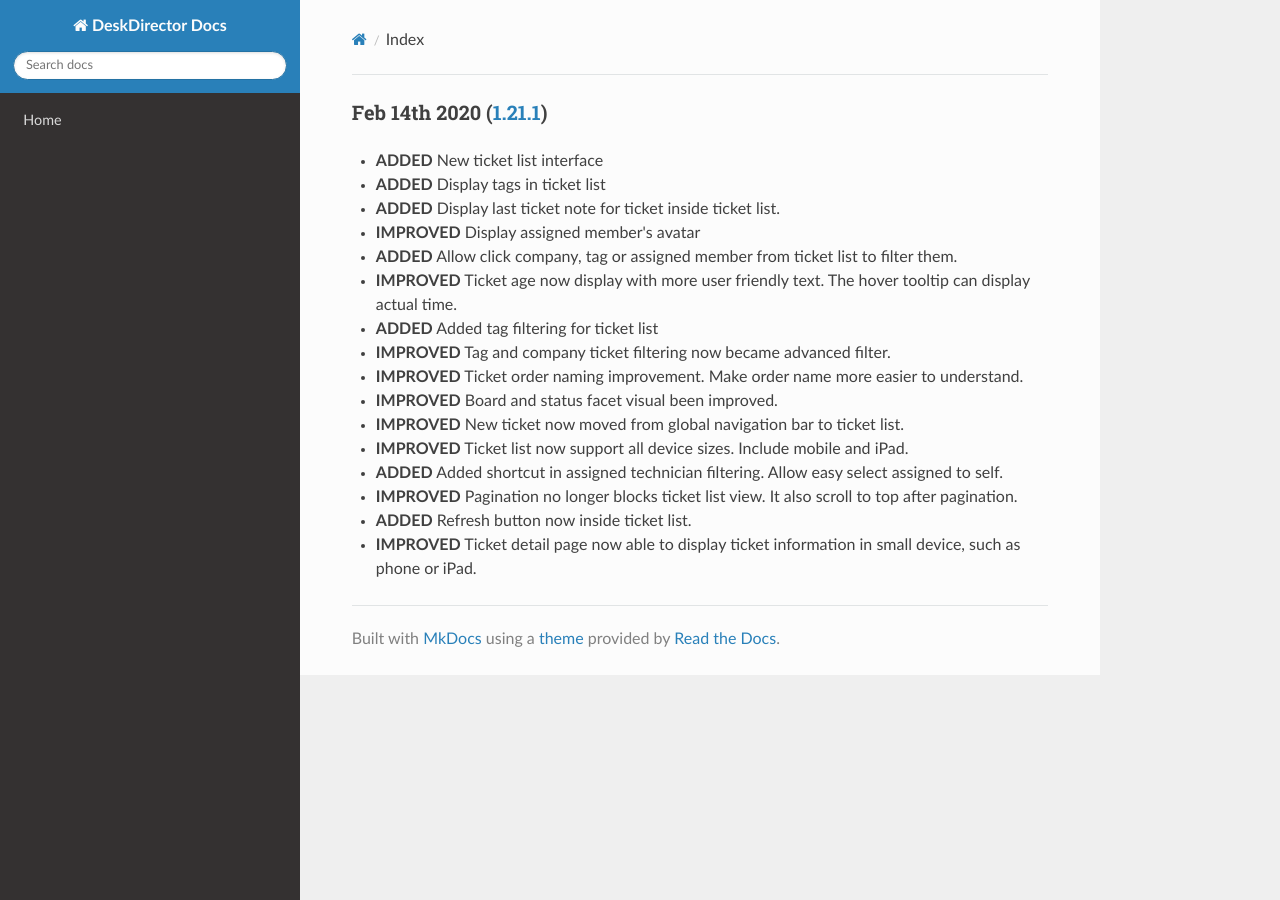
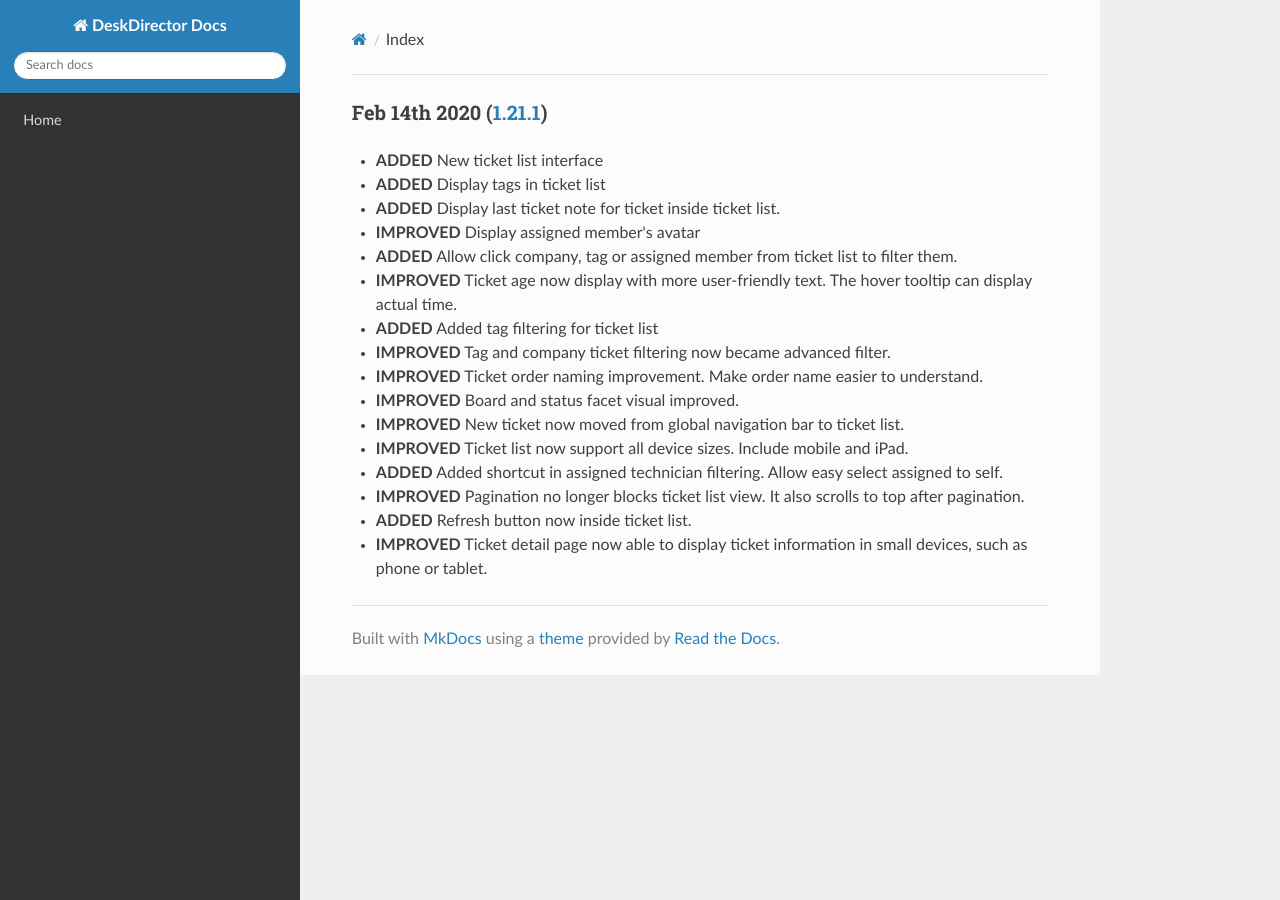
Before and after one commit to DeskDirector/docs, an MkDocs documentation site: the page built from docs/_release/tech/README.md, in a window 1280 px wide. Built offline with MkDocs 1.6.1, drawn with Linux system fonts in a browser that asks for light colours; nearby versions of some CDN libraries; old or Windows-style settings are respelled for this version of MkDocs.

Commit message:
Update README.md

```diff
--- a/docs/_release/tech/README.md
+++ b/docs/_release/tech/README.md
@@ -5,14 +5,14 @@
 * **ADDED** Display last ticket note for ticket inside ticket list.
 * **IMPROVED** Display assigned member's avatar
 * **ADDED** Allow click company, tag or assigned member from ticket list to filter them.
-* **IMPROVED** Ticket age now display with more user friendly text. The hover tooltip can display actual time.
+* **IMPROVED** Ticket age now display with more user-friendly text. The hover tooltip can display actual time.
 * **ADDED** Added tag filtering for ticket list
 * **IMPROVED** Tag and company ticket filtering now became advanced filter.
-* **IMPROVED** Ticket order naming improvement. Make order name more easier to understand.
-* **IMPROVED** Board and status facet visual been improved.
+* **IMPROVED** Ticket order naming improvement. Make order name easier to understand.
+* **IMPROVED** Board and status facet visual improved.
 * **IMPROVED** New ticket now moved from global navigation bar to ticket list.
 * **IMPROVED** Ticket list now support all device sizes. Include mobile and iPad.
 * **ADDED** Added shortcut in assigned technician filtering. Allow easy select assigned to self.
-* **IMPROVED** Pagination no longer blocks ticket list view. It also scroll to top after pagination.
+* **IMPROVED** Pagination no longer blocks ticket list view. It also scrolls to top after pagination.
 * **ADDED** Refresh button now inside ticket list.
-* **IMPROVED** Ticket detail page now able to display ticket information in small device, such as phone or iPad.
+* **IMPROVED** Ticket detail page now able to display ticket information in small devices, such as phone or tablet.
```
